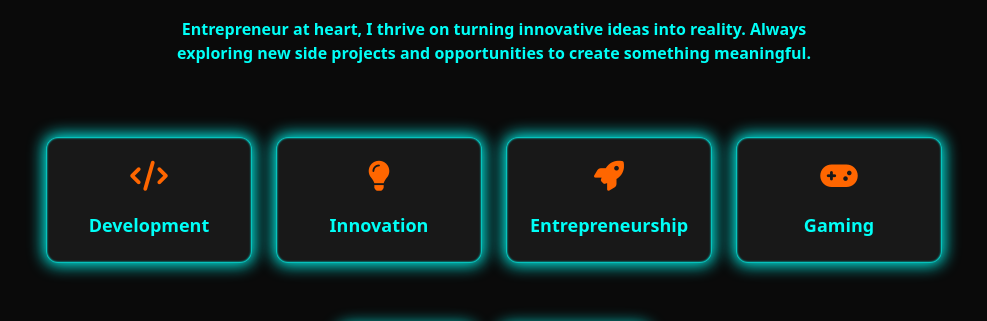
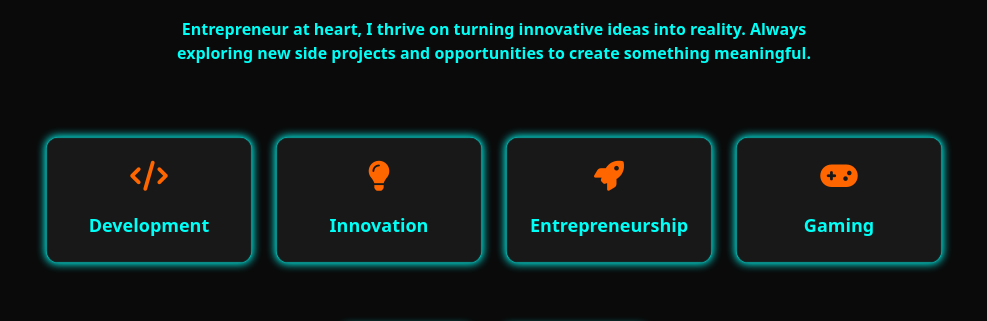
Before and after one commit to alexinslc/alexinslc.github.io, a plain HTML site: page index.html in a window 1280 px wide. Shown: the part 282-603 px from the top of the page, without its empty margins (146-1133 px from the left). Drawn offline with nearby package versions, Linux system fonts and the light colour scheme.

Commit message:
tone down the glowy-ness bruh

```diff
--- a/index.html
+++ b/index.html
@@ -23,7 +23,7 @@
             animation: float 3s ease-in-out infinite;
         }
         .tron-glow {
-            box-shadow: 0 0 16px 2px var(--tron-cyan), 0 0 2px 1px var(--tron-cyan) inset;
+            box-shadow: 0 0 8px 1px var(--tron-cyan), 0 0 1px 0.5px var(--tron-cyan) inset;
         }
     </style>
 </head>
```
